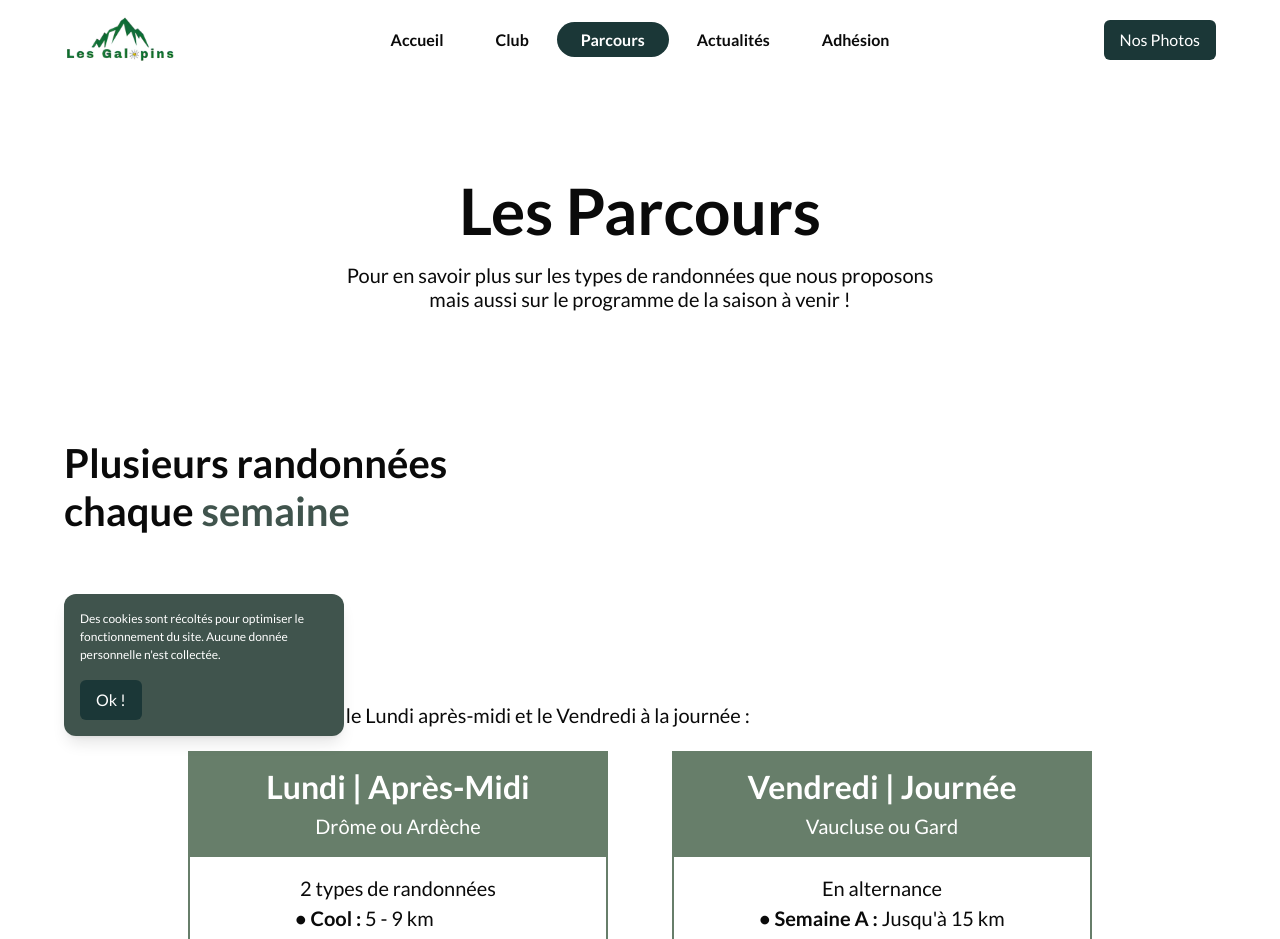
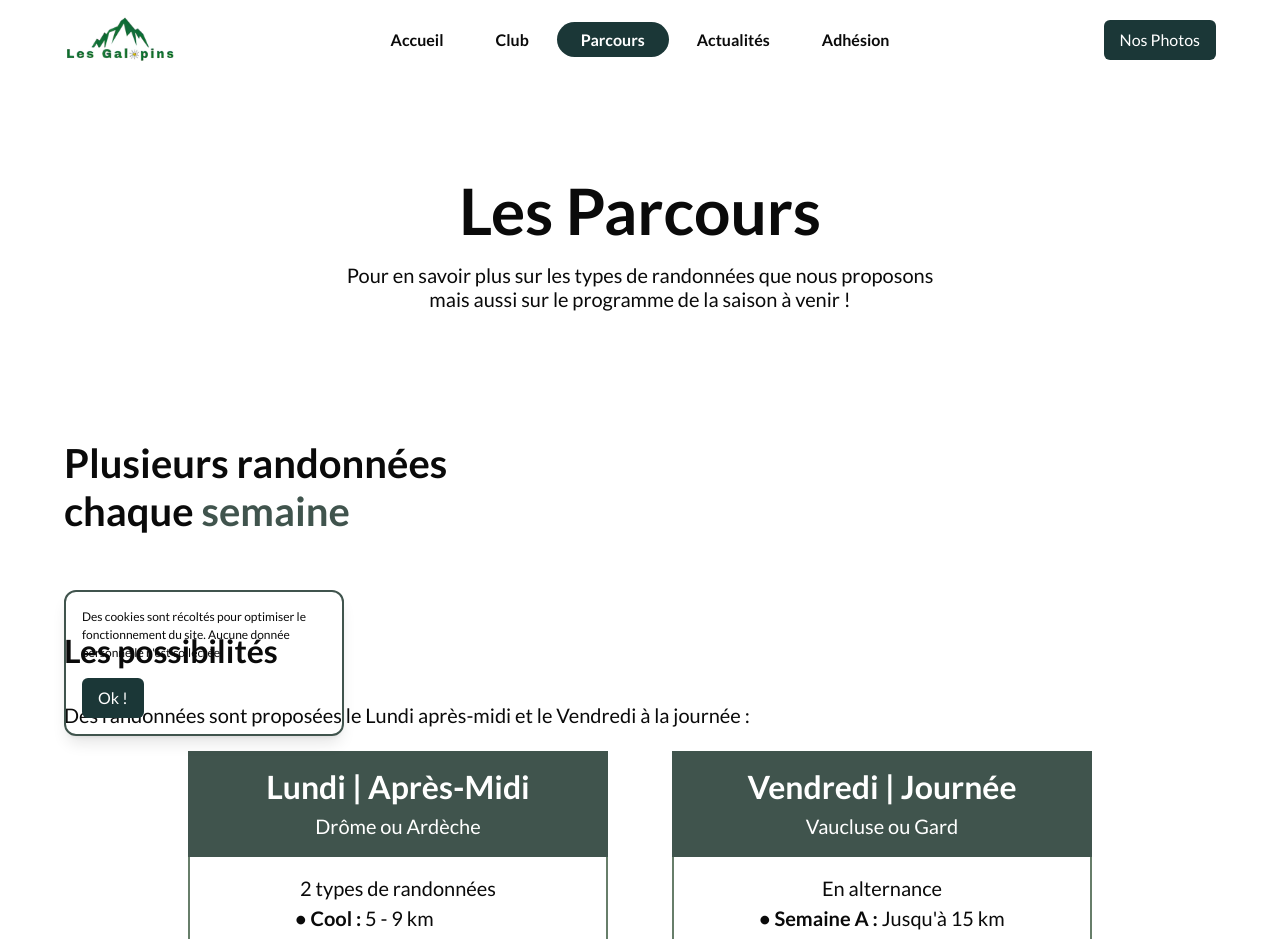
Before and after one commit to SebastienLaurentt/Galopins-Next-V2, a Next.js app: page /parcours in a window 1280 px wide. Shown: the top 939 px of the page. Built offline with nearby package versions, Linux system fonts and the light colour scheme.

Commit message:
update project theme color

```diff
--- a/components/Card/ParcoursCard/ParcoursCard.tsx
+++ b/components/Card/ParcoursCard/ParcoursCard.tsx
@@ -17,7 +17,7 @@ const ParcoursCard = ({
 }: ParcoursCardProps) => {
   return (
     <div className="mx-auto flex max-w-[360px] flex-col text-center md:max-w-[480px] lg:w-[420px] xl:max-w-screen-xl">
-      <div className="bg-secondary py-4 text-white">
+      <div className="bg-accent py-4 text-white">
         <h3 className="mb-1 text-white">{parcoursTitle}</h3>
         <span className="mb-2 md:text-md">{area}</span>
       </div>
--- a/components/CookiesWindow/CookiesWindow.tsx
+++ b/components/CookiesWindow/CookiesWindow.tsx
@@ -36,7 +36,7 @@ export default function CookiesWindow() {
 
   return (
     <div
-      className={`fixed bg-accent text-white ${displayClass} bottom-14 max-w-[280px] rounded-xl p-4 text-xs shadow-lg duration-700 md:bottom-16`}
+      className={`fixed border-accent border-2  ${displayClass} bottom-14 max-w-[280px] rounded-xl p-4 text-xs shadow-lg duration-700 md:bottom-16`}
     >
       <div className="mb-4">
         <p className=" mb-0 text-xs leading-normal">
```
